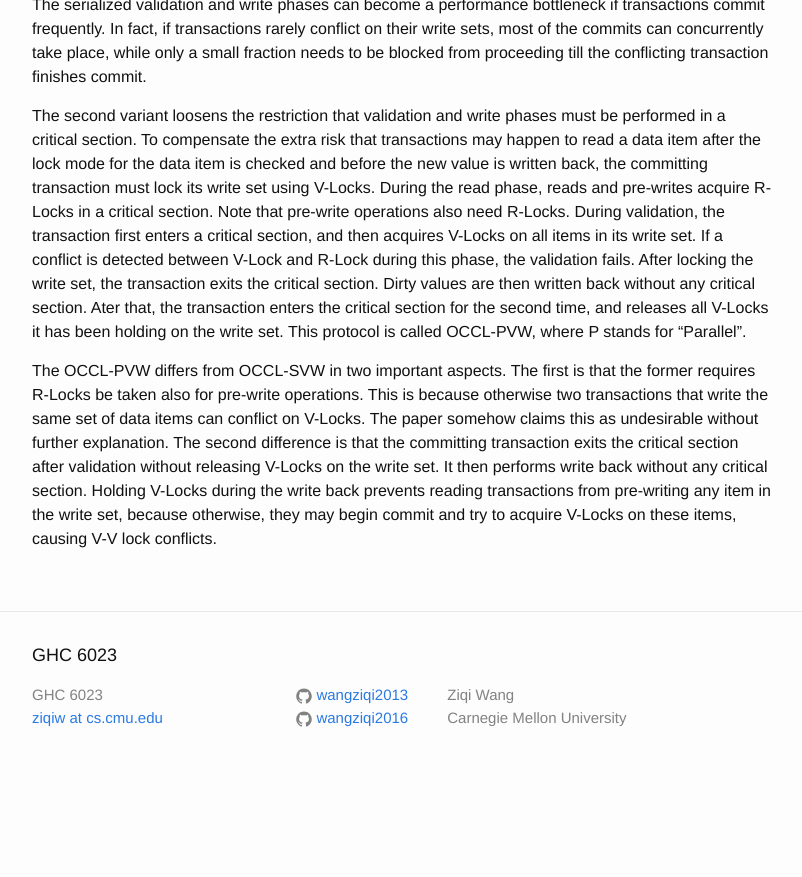
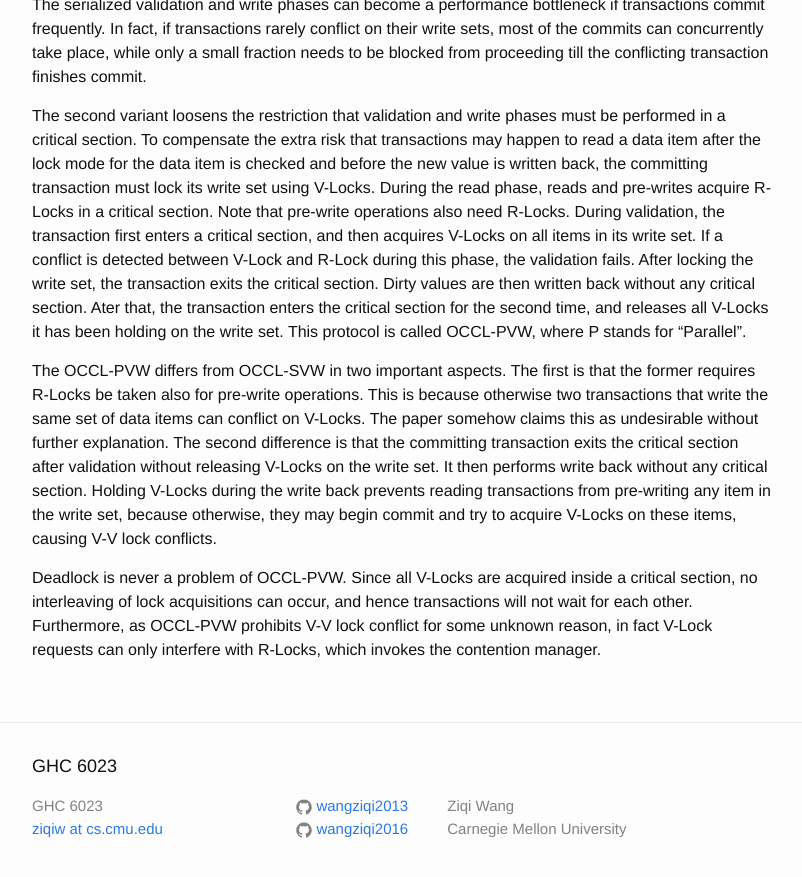
Before and after one commit to wangziqi2013/wangziqi2013.github.io, a Jekyll site: the page built from _posts/2018-04-09-Exp-Eval-of-Real-Time-OCC-Scheme.markdown, in a window 1280 px wide and 900 px high, scrolled down 1210 px. Shown: the top 877 px of the window, without its empty margins (238-1040 px from the left). Built offline with Jekyll 4.4.1, drawn with Linux system fonts in a browser that asks for light colours; before the commit the page ends 1999 px from its top, so only the background shows below that.

Commit message:
Adding deadlock explanation

```diff
--- a/_posts/2018-04-09-Exp-Eval-of-Real-Time-OCC-Scheme.markdown
+++ b/_posts/2018-04-09-Exp-Eval-of-Real-Time-OCC-Scheme.markdown
@@ -62,3 +62,8 @@ is that the committing transaction exits the critical section after validation w
 set. It then performs write back without any critical section. Holding V-Locks during the write back prevents reading
 transactions from pre-writing any item in the write set, because otherwise, they may begin commit and try to acquire
 V-Locks on these items, causing V-V lock conflicts.
+
+Deadlock is never a problem of OCCL-PVW. Since all V-Locks are acquired inside a critical section, no interleaving
+of lock acquisitions can occur, and hence transactions will not wait for each other. Furthermore, as OCCL-PVW
+prohibits V-V lock conflict for some unknown reason, in fact V-Lock requests can only interfere with R-Locks, which
+invokes the contention manager.
```
